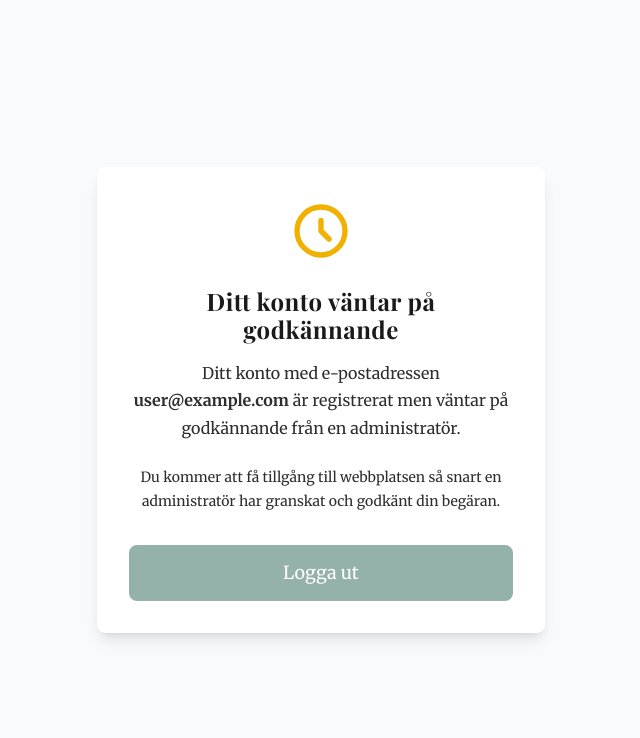
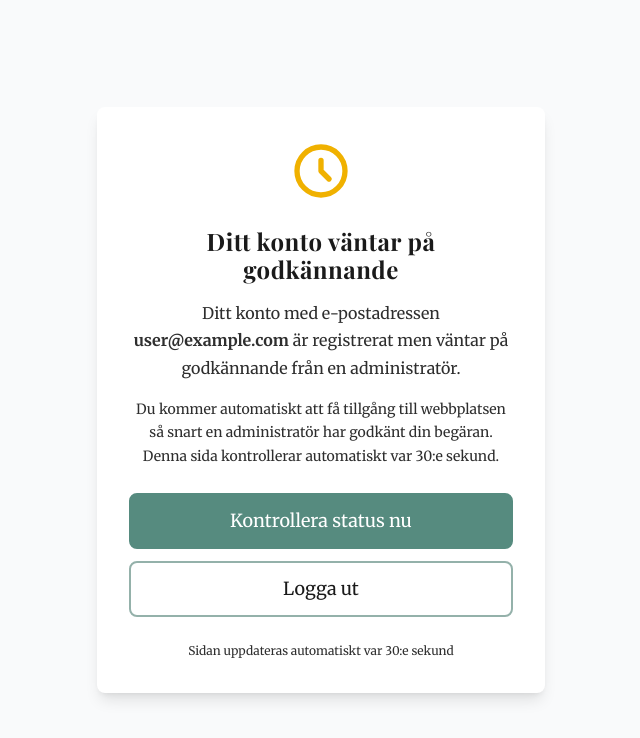
Before and after one commit to smirrebinx/book-club-nextjs, a Next.js app in the folder frontend/: page /auth/pending in a window 1280 px wide. Shown: the top 738 px of the page, without its empty margins (319-959 px from the left). Built offline with nearby package versions, Linux system fonts and the light colour scheme; no server answers; sample sign-in values are in the browser's storage.

Commit message:
Add auto status check, manual refresh, and improved pending approval UX with auto-redirect

```diff
--- /dev/null
+++ b/frontend/src/app/auth/pending/PendingContent.tsx
@@ -0,0 +1,126 @@
+'use client';
+
+import { signOut } from 'next-auth/react';
+import { useRouter } from 'next/navigation';
+import { useEffect, useState } from 'react';
+
+import { Button } from '@/components/Button';
+
+interface PendingContentProps {
+  email: string;
+}
+
+export function PendingContent({ email }: PendingContentProps) {
+  const router = useRouter();
+  const [isChecking, setIsChecking] = useState(false);
+  const [message, setMessage] = useState('');
+
+  // Auto-check every 30 seconds
+  useEffect(() => {
+    const interval = setInterval(() => {
+      router.refresh();
+    }, 30000); // 30 seconds
+
+    return () => clearInterval(interval);
+  }, [router]);
+
+  const handleCheckStatus = async () => {
+    setIsChecking(true);
+    setMessage('Kontrollerar status...');
+
+    // Refresh the page to check if user has been approved
+    router.refresh();
+
+    setTimeout(() => {
+      setIsChecking(false);
+      setMessage('Status kontrollerad. Om du fortfarande ser denna sida har du inte blivit godkänd än.');
+      // Clear message after 5 seconds
+      setTimeout(() => setMessage(''), 5000);
+    }, 1000);
+  };
+
+  const handleSignOut = () => {
+    void signOut({ callbackUrl: '/auth/signin' });
+  };
+
+  return (
+    <div className="min-h-screen flex items-center justify-center bg-gray-50 px-4">
+      <div className="max-w-md w-full bg-white rounded-lg shadow-lg p-8 text-center">
+        <div className="mb-6">
+          <svg
+            className="mx-auto h-16 w-16 text-yellow-500"
+            fill="none"
+            viewBox="0 0 24 24"
+            stroke="currentColor"
+            aria-hidden="true"
+          >
+            <path
+              strokeLinecap="round"
+              strokeLinejoin="round"
+              strokeWidth={2}
+              d="M12 8v4l3 3m6-3a9 9 0 11-18 0 9 9 0 0118 0z"
+            />
+          </svg>
+        </div>
+
+        <h1 className="text-2xl font-bold text-gray-900 mb-4">
+          Ditt konto väntar på godkännande
+        </h1>
+
+        <p className="text-gray-600 mb-4">
+          Ditt konto med e-postadressen <strong>{email}</strong> är registrerat
+          men väntar på godkännande från en administratör.
+        </p>
+
+        <p className="text-gray-500 text-sm mb-6">
+          Du kommer automatiskt att få tillgång till webbplatsen så snart en administratör har
+          godkänt din begäran. Denna sida kontrollerar automatiskt var 30:e sekund.
+        </p>
+
+        {/* Status message - uses CSS variables */}
+        {message && (
+          <div
+            className="mb-6 p-3 rounded-lg"
+            style={{
+              backgroundColor: 'var(--background)',
+              borderColor: 'var(--secondary-border)',
+              borderWidth: '1px',
+              borderStyle: 'solid',
+            }}
+            role="status"
+            aria-live="polite"
+          >
+            <p className="text-sm" style={{ color: 'var(--secondary-text)' }}>
+              {message}
+            </p>
+          </div>
+        )}
+
+        <div className="space-y-3">
+          <Button
+            onClick={handleCheckStatus}
+            disabled={isChecking}
+            variant="secondary"
+            size="lg"
+            fullWidth
+          >
+            {isChecking ? 'Kontrollerar...' : 'Kontrollera status nu'}
+          </Button>
+
+          <Button
+            onClick={handleSignOut}
+            variant="outline"
+            size="lg"
+            fullWidth
+          >
+            Logga ut
+          </Button>
+        </div>
+
+        <p className="text-xs text-gray-400 mt-6">
+          Sidan uppdateras automatiskt var 30:e sekund
+        </p>
+      </div>
+    </div>
+  );
+}
--- a/frontend/src/app/auth/pending/page.tsx
+++ b/frontend/src/app/auth/pending/page.tsx
@@ -1,7 +1,8 @@
 import { redirect } from 'next/navigation';
 
-import { Button } from '@/components/Button';
-import { auth, signOut } from '@/lib/auth';
+import { auth } from '@/lib/auth';
+
+import { PendingContent } from './PendingContent';
 
 export default async function PendingPage() {
   const session = await auth();
@@ -16,55 +17,5 @@ export default async function PendingPage() {
     redirect('/');
   }
 
-  return (
-    <div className="min-h-screen flex items-center justify-center bg-gray-50 px-4">
-      <div className="max-w-md w-full bg-white rounded-lg shadow-lg p-8 text-center">
-        <div className="mb-6">
-          <svg
-            className="mx-auto h-16 w-16 text-yellow-500"
-            fill="none"
-            viewBox="0 0 24 24"
-            stroke="currentColor"
-          >
-            <path
-              strokeLinecap="round"
-              strokeLinejoin="round"
-              strokeWidth={2}
-              d="M12 8v4l3 3m6-3a9 9 0 11-18 0 9 9 0 0118 0z"
-            />
-          </svg>
-        </div>
-
-        <h1 className="text-2xl font-bold text-gray-900 mb-4">
-          Ditt konto väntar på godkännande
-        </h1>
-
-        <p className="text-gray-600 mb-6">
-          Ditt konto med e-postadressen <strong>{session.user.email}</strong> är registrerat
-          men väntar på godkännande från en administratör.
-        </p>
-
-        <p className="text-gray-500 text-sm mb-8">
-          Du kommer att få tillgång till webbplatsen så snart en administratör har granskat
-          och godkänt din begäran.
-        </p>
-
-        <form
-          action={async () => {
-            'use server';
-            await signOut({ redirectTo: '/auth/signin' });
-          }}
-        >
-          <Button
-            type="submit"
-            variant="primary"
-            size="lg"
-            fullWidth
-          >
-            Logga ut
-          </Button>
-        </form>
-      </div>
-    </div>
-  );
+  return <PendingContent email={session.user.email || ''} />;
 }
```
